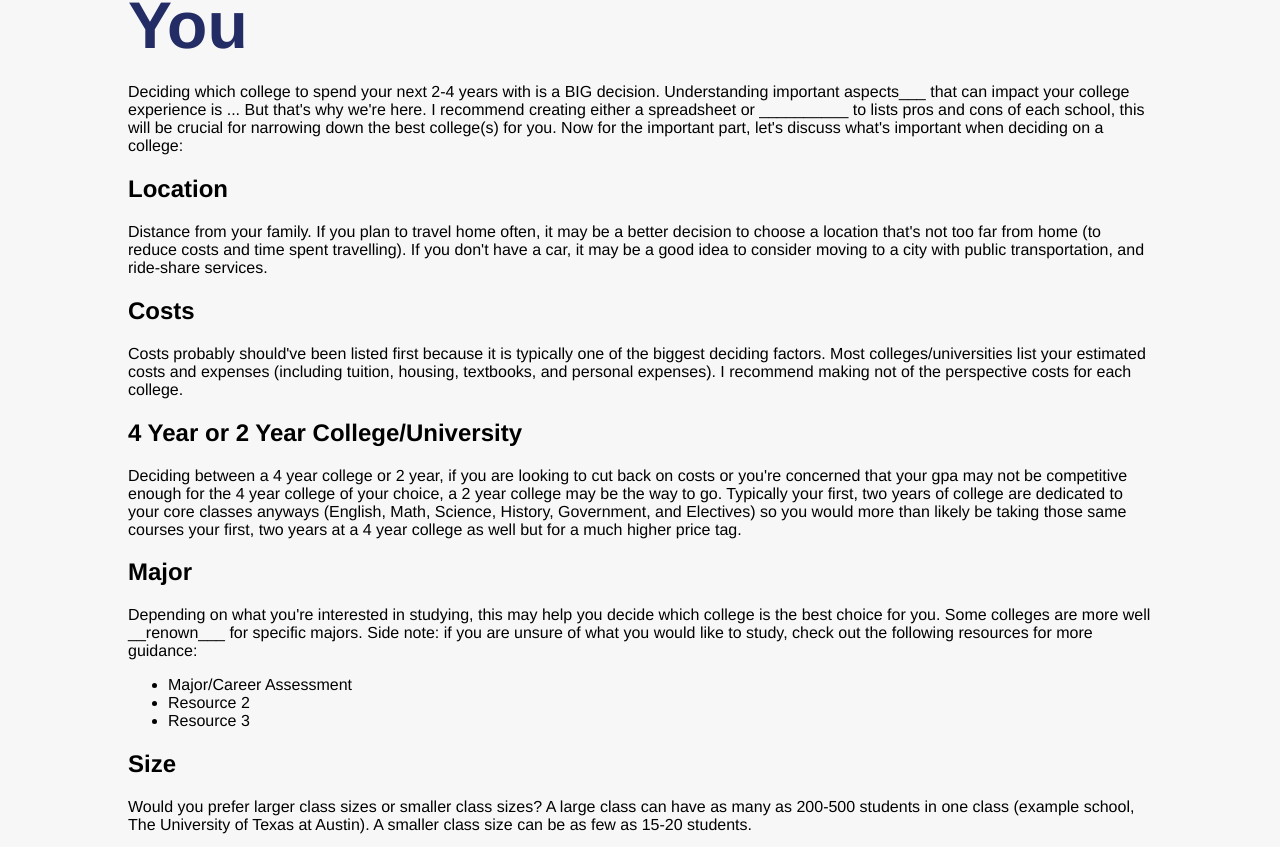
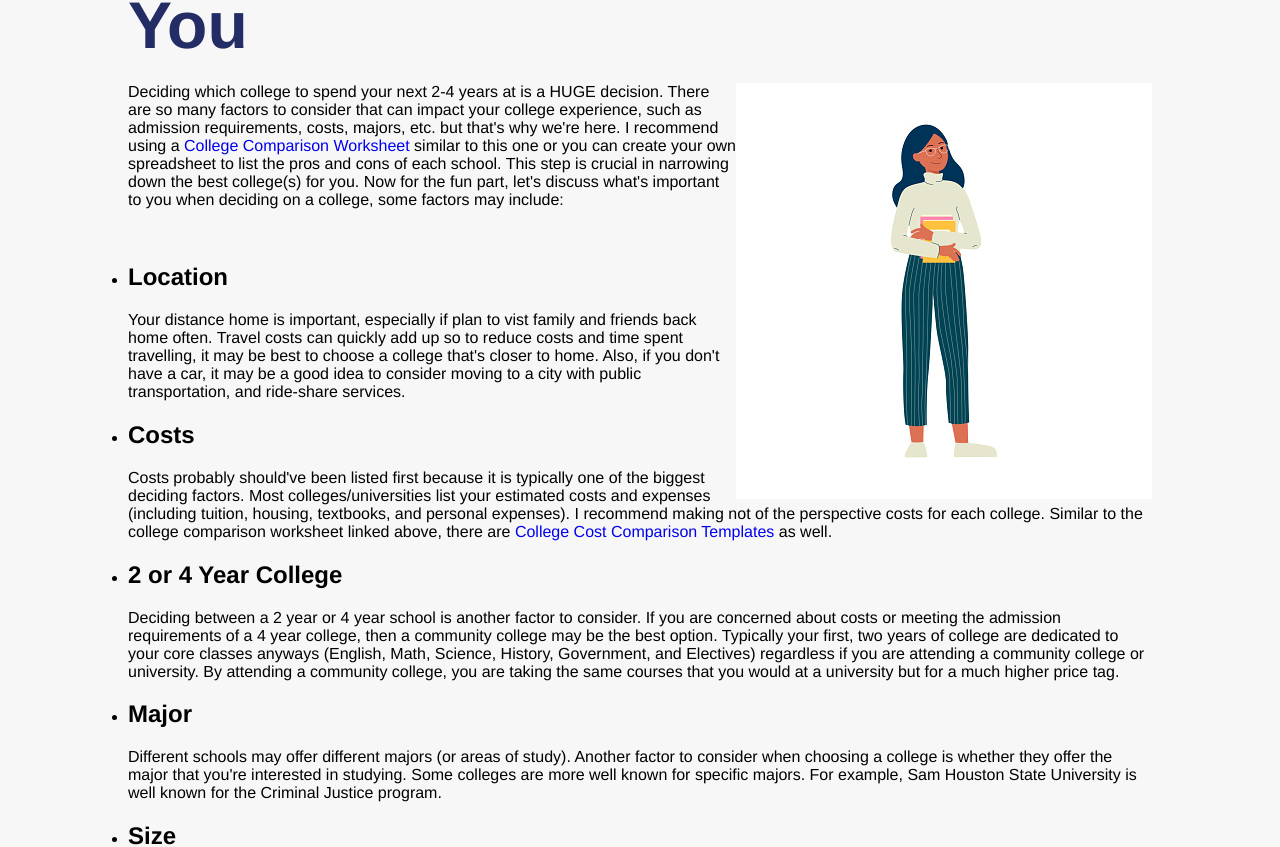
Before and after one commit to a-cole55/college-guide, a React (Create React App) app: page /choose in a window 1280 px wide. Shown: the part 179-1026 px from the top of the page. Built offline with nearby package versions, Linux system fonts and the light colour scheme.

Commit message:
updated choosing college page and added css

```diff
--- a/public/index.html
+++ b/public/index.html
@@ -24,7 +24,7 @@
       work correctly both with client-side routing and a non-root public URL.
       Learn how to configure a non-root public URL by running `npm run build`.
     -->
-    <title>React App</title>
+    <title>College Guide</title>
   </head>
   <body>
     <noscript>You need to enable JavaScript to run this app.</noscript>
--- /dev/null
+++ b/src/components/ChooseCollege.css
@@ -0,0 +1,8 @@
+ul{
+    width: 60%;
+    display: inline;
+}
+img{
+    /* height: 50%; */
+    float:right;
+}
--- a/src/components/ChooseCollege.js
+++ b/src/components/ChooseCollege.js
@@ -1,52 +1,82 @@
 import NavigationButton from "./Button";
+import "../components/ChooseCollege.css"
+import ChooseCollegeImage from "../assets/chooseCollege.jpg"
 
 export default function ChooseCollege(){
     return(
         <div className="chooseCollege">
             <h1 className="pageTitle">Choosing the Best College for You</h1>
-            <p>Deciding which college to spend your next 2-4 years with is a BIG decision.
-                Understanding important aspects___ that can impact your college experience is ...
-                But that's why we're here. I recommend creating either a spreadsheet or __________
-                to lists pros and cons of each school, this will be crucial for narrowing down the best
-                college(s) for you. Now for the important part, let's discuss what's important when deciding on a college:</p>
+            <img src={ChooseCollegeImage} alt="student"></img>
+            <p>Deciding which college to spend your next 2-4 years at is a HUGE decision.
+                There are so many factors to consider that can impact your college experience, such as admission requirements, costs, majors, etc.
+                but that's why we're here. I recommend using a <a href="https://www.excelstemplates.com/download?pid=20&tid=12">College Comparison Worksheet</a> similar to this one
+                or you can create your own spreadsheet to list the pros and cons of each school. This step is crucial in narrowing down the best
+                college(s) for you. Now for the fun part, let's discuss what's important to you when deciding on a college, some factors may include:
+            </p>
+            <ul>
+                <li>
                     <h2>Location</h2>
-            <p>Distance from your family. If you plan to travel home often, it may be a better decision
-                to choose a location that's not too far from home (to reduce costs and time spent travelling).
-                If you don't have a car, it may be a good idea to consider moving to a city with public
+                    <p>Your distance home is important, especially if plan to vist family and friends back home often. Travel costs can quickly add up
+                        so to reduce costs and time spent travelling, it may be best to choose a college that's closer to home.
+                        Also, if you don't have a car, it may be a good idea to consider moving to a city with public
                         transportation, and ride-share services.
                     </p>
+                </li>
+                <li>
                     <h2>Costs</h2>
                     <p>Costs probably should've been listed first because it is typically one of the biggest deciding
                     factors. Most colleges/universities list your estimated costs and expenses (including tuition,
                     housing, textbooks, and personal expenses). I recommend making not of the perspective costs for each
-                college.
+                    college. Similar to the college comparison worksheet linked above, there are <a href="https://www.act.org/content/act/en/students-and-parents/college-planning-resources/paying-for-college/estimating-the-cost-of-college.html">
+                    College Cost Comparison Templates</a> as well.
+
                     </p>
-            <h2>4 Year or 2 Year College/University</h2>
-            <p>Deciding between a 4 year college or 2 year, if you are looking to cut back on costs or you're concerned
-                that your gpa may not be competitive enough for the 4 year college of your choice, a 2 year college may
-                be the way to go. Typically your first, two years of college are dedicated to your core classes anyways
-                (English, Math, Science, History, Government, and Electives) so you would more than likely be taking those
-                same courses your first, two years at a 4 year college as well but for a much higher price tag.</p>
+                </li>
+                <li>
+                    <h2>2 or 4 Year College</h2>
+                    <p>Deciding between a 2 year or 4 year school is another factor to consider. If you are concerned about costs or
+                        meeting the admission requirements of a 4 year college, then a community college may
+                        be the best option. Typically your first, two years of college are dedicated to your core classes anyways
+                        (English, Math, Science, History, Government, and Electives) regardless if you are attending a community college
+                        or university. By attending a community college, you are taking the same courses that you would at a university
+                        but for a much higher price tag.</p>
+                </li>
+                <li>
                     <h2>Major</h2>
-            <p>Depending on what you're interested in studying, this may help you decide which college is the best choice
-                for you. Some colleges are more well __renown___ for specific majors. Side note: if you are unsure
-                of what you would like to study, check out the following resources for more guidance:
+                    <p>Different schools may offer different majors (or areas of study). Another factor to consider when choosing a college
+                        is whether they offer the major that you're interested in studying. Some colleges are more well known for specific majors.
+                        For example, Sam Houston State University is well known for the Criminal Justice program.
+{/*
+                        *Side note: if you are unsure of what you would like to study in college, there are some free online assessments that
+                        can help get you started. Check out the following resources for more guidance:
                         <ul>
                             <li>Major/Career Assessment</li>
                             <li>Resource 2</li>
                             <li>Resource 3</li>
+                        </ul> */}
+                    </p>
+                </li>
+                <li>
+                    <h2>Size</h2>
+                    <p>Would you prefer larger class sizes or smaller classes? A large class can have as many as 200-500 students in one class.
+                        A smaller class size can be as few as 15-20 students.
+                    </p>
+                </li>
             </ul>
+
+            <p>There are many more factors to be considered (ie. diverstiy, clubs/organizations, housing, etc). It's important that you take the time
+                to really consider what's important to you. Once you have determined what factors are important to you, you can narrow down the best
+                school for you that meets your criteria. Ask family and friends what other factors to consider. Your high school counselor is another
+                great resource!
             </p>
-            <h2>Size</h2> Would you prefer larger class sizes or smaller class sizes? A large class can have as many as 200-500 students in one class
-            (example school, The University of Texas at Austin). A smaller class size can be as few as 15-20 students.
-            <h2>Diversity</h2>
+
             <div className="button">
                 <a className="navigation" href="/admission"><NavigationButton /></a>
             </div>
-            <footer>
+            {/* <footer>
                 <h6>Resources:</h6>
                 <a href="http://www.collegeforalltexans.com/index.cfm?objectid=6316E4DD-C14F-738B-0D78B8A1D99D9DC8">CollegeforAllTexas</a>
-            </footer>
+            </footer> */}
         </div>
     )
 }
--- a/src/components/Home.js
+++ b/src/components/Home.js
@@ -6,9 +6,9 @@ export default function Home(){
         <div className="home">
         <div className="homeText">
           <h1>College Guide</h1>
-          <span>Blah. Blah. Blah.</span>
+          <span className="logo">If you can dream it, you can achieve it.</span>
         </div>
-        <img src={HomeLogo} alt="homeLogo"></img>
+        <img src={HomeLogo} alt="home logo"></img>
         <a className="navigation" href="/choose"><NavigationButton /></a>
       </div>
     )
--- a/src/index.css
+++ b/src/index.css
@@ -67,6 +67,11 @@ span{
 .home img{
   width:40%;
 }
+.logo{
+  text-transform: uppercase;
+  font-weight: bold;
+  font-style: italic;
+}
 /* From uiverse.io by @alexmaracinaru */
 button {
   cursor: pointer;
```
Also changed, not shown: src/assets/chooseCollege.jpg (added). Lines whose indentation alone changed are shown as unchanged.
